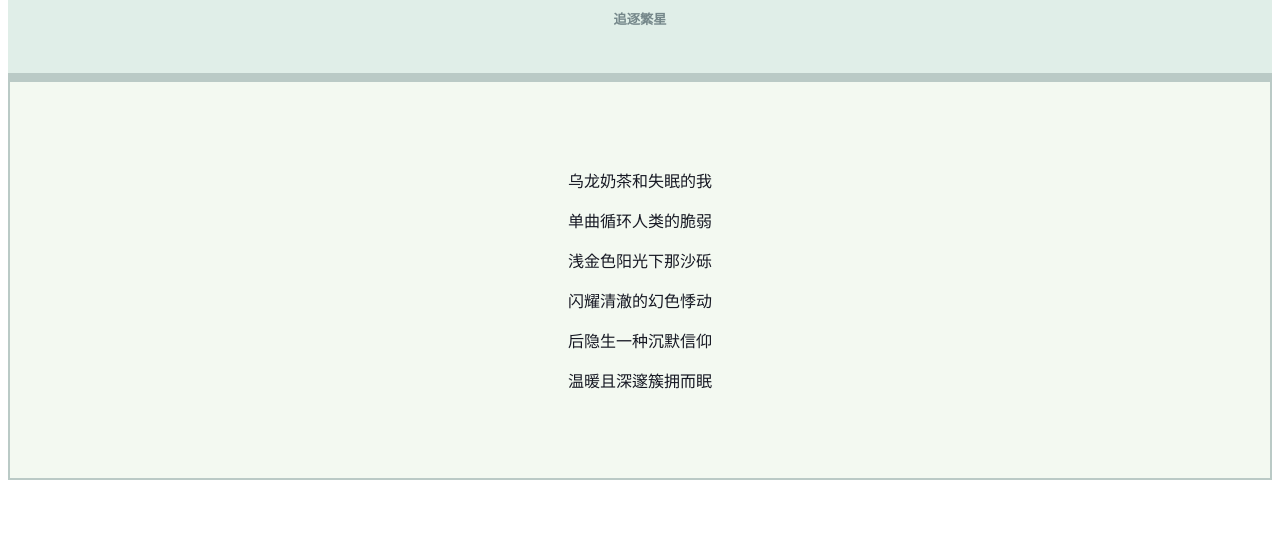
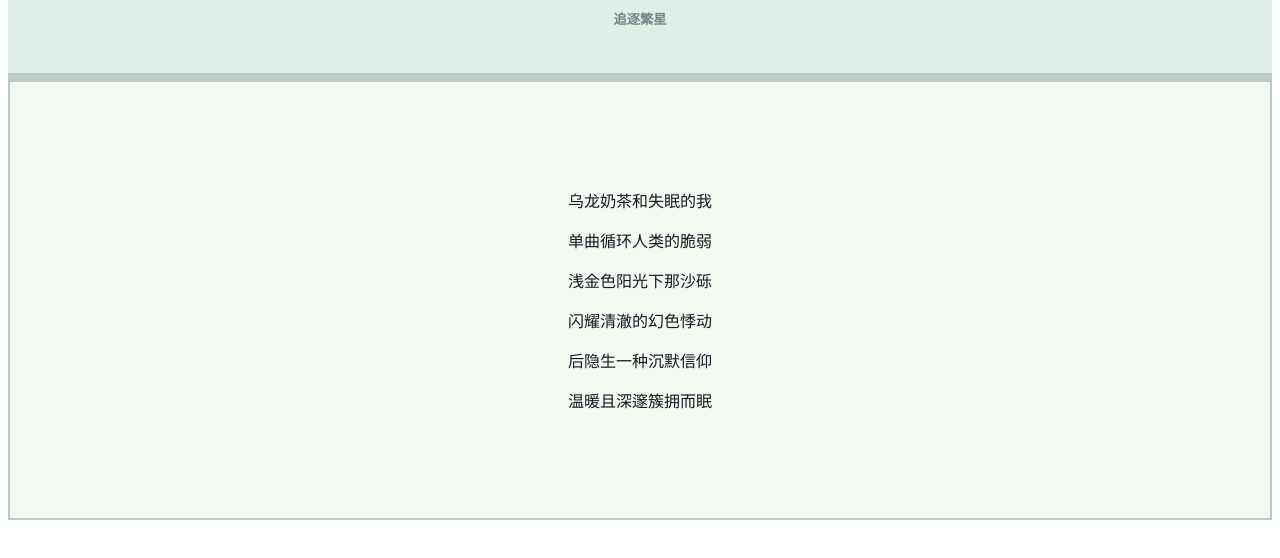
Before and after one commit to Monologue-N/monologue-n.github.io, a plain HTML site: page index.html in a window 1280 px wide. Shown: the part 70-628 px from the top of the page. Drawn offline with Linux system fonts and the light colour scheme.

Commit message:
Update index.html

```diff
--- a/index.html
+++ b/index.html
@@ -49,6 +49,14 @@
       margin-bottom: -50px;
     }
 
+    .text-out {
+     background-color: #f3f9f1;
+     border-style: solid;
+     border-color: #bacac6;
+     border-width: 2px;
+     padding: 20px;
+    }
+
 
     .text-style {
        color: #161823;
@@ -56,9 +64,7 @@
        font-family: FangSong;
        text-align: center;
        background-color: #f3f9f1;
-       border-style: solid;
-       border-color: #bacac6;
-       border-width: 2px;
+
        padding: 70px;
     }
 
@@ -80,6 +86,7 @@
     </div>
 
    <main>
+    <div class="text-out">
      <div class="text-style">
      <p> 乌龙奶茶和失眠的我 </p>
      <p> 单曲循环人类的脆弱 </p>
@@ -87,6 +94,7 @@
      <p> 闪耀清澈的幻色悸动 </p>
      <p> 后隐生一种沉默信仰 </p>
      <p> 温暖且深邃簇拥而眠 </p>
+     </div>
      </div>
 
 
```
